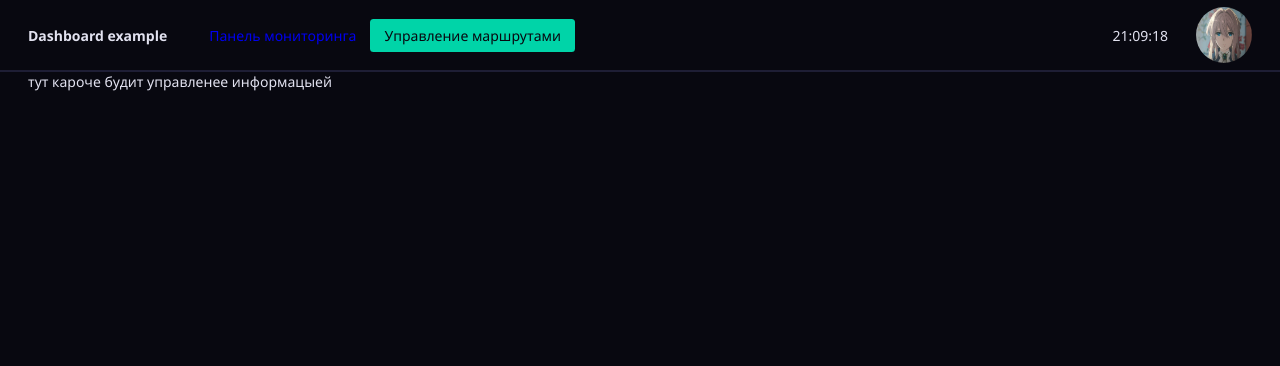
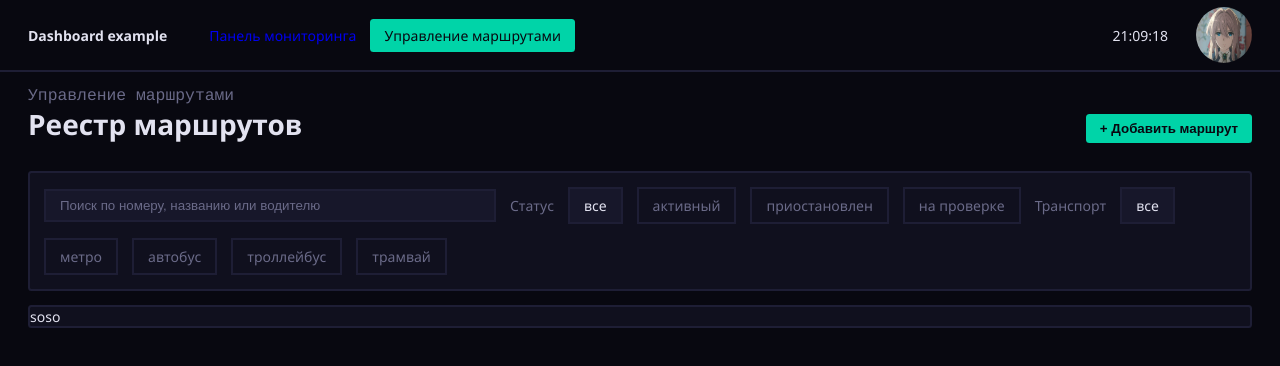
Before and after one commit to otiosumax/dashboard-example, a React (Vite) app: page /data in a window 1280 px wide. Shown: the top 366 px of the page. Built offline with nearby package versions, Linux system fonts and the light colour scheme.

Commit message:
started working on dataControlView: made a draft with statistics and chart

```diff
--- /dev/null
+++ b/src/pages/dataControl/DataControlView.css
@@ -0,0 +1,36 @@
+.data-control-view {
+  margin-top: var(--margin-top);
+
+  .search-and-filter-panel {
+    display: flex;
+    align-items: center;
+    flex-wrap: wrap;
+    gap: 1rem;
+
+    .search-bar {
+      width: clamp(300px, 30rem, 600px);
+
+      color: var(--foreground);
+
+      background-color: var(--secondary);
+      border: var(--border-width) solid var(--border);
+
+      padding: var(--padding-h) var(--padding-w);
+    }
+    .search-bar::placeholder {
+      color: var(--muted-foreground)
+    }
+
+    .filter-chip {
+      color: var(--muted-foreground);
+      border: var(--border-width) solid var(--border);
+      padding: var(--padding-h) var(--padding-w);
+
+      cursor: pointer;
+    }
+    .filter-chip.active {
+      background-color: var(--secondary);
+      color: var(--foreground);
+    }
+  }
+}
--- a/src/pages/dataControl/DataControlView.tsx
+++ b/src/pages/dataControl/DataControlView.tsx
@@ -1,5 +1,93 @@
+import "./DataControlView.css";
+
+import Card from "../../shared/statisticsCard/Card";
+import { useState, type ReactNode } from "react";
+
 function DataControlView() {
-  return <>тут кароче будит управленее информацыей</>;
+  const statusFilters = ["все", "активный", "приостановлен", "на проверке"];
+  const [activeStatusFilter, setActiveStatusFilter] = useState("все");
+  const typeFilters = ["все", "метро", "автобус", "троллейбус", "трамвай"];
+  const [activeTypeFilter, setActiveTypeFilter] = useState("все");
+
+  const [searchQuery, setSearchQuery] = useState("");
+
+  return (
+    <div className="data-control-view slide-in-up">
+      <div
+        style={{
+          display: "grid",
+          gridTemplate: ` "a . c" auto
+                          "b . c" auto / auto 1fr auto`,
+        }}
+      >
+        <h3 className="text-muted font-mono" style={{ gridArea: "a" }}>
+          Управление маршрутами
+        </h3>
+        <h1 style={{ gridArea: "b" }}>Реестр маршрутов</h1>
+        <button
+          className="button-active"
+          style={{ gridArea: "c", alignSelf: "end" }}
+        >
+          + Добавить маршрут
+        </button>
+      </div>
+      <div style={{ marginTop: "2rem" }} />
+      <Card>
+        <div className="search-and-filter-panel">
+          <input
+            className="search-bar"
+            placeholder="Поиск по номеру, названию или водителю"
+            type="text"
+            name="searchBarInput"
+            value={searchQuery}
+            onChange={(e) => setSearchQuery(e.target.value)}
+          />
+
+          <p className="text-muted">Статус</p>
+          {statusFilters.map((filter) => (
+            <FilterChip
+              key={filter}
+              isActive={activeStatusFilter === filter}
+              onClick={() => setActiveStatusFilter(filter)}
+            >
+              {filter}
+            </FilterChip>
+          ))}
+
+          <p className="text-muted">Транспорт</p>
+          {typeFilters.map((filter) => (
+            <FilterChip
+              key={filter}
+              isActive={activeTypeFilter === filter}
+              onClick={() => setActiveTypeFilter(filter)}
+            >
+              {filter}
+            </FilterChip>
+          ))}
+        </div>
+      </Card>
+      <section>soso</section>
+    </div>
+  );
+}
+
+function FilterChip({
+  isActive = false,
+  onClick,
+  children,
+}: {
+  isActive?: boolean;
+  onClick?: () => void;
+  children?: ReactNode;
+}) {
+  return (
+    <div
+      className={`filter-chip ${isActive ? "active" : ""}`}
+      onClick={onClick}
+    >
+      {children}
+    </div>
+  );
 }
 
 export default DataControlView;
```
Also changed, not shown: src/data/dataControlData.json (added, +112 -0 lines).
